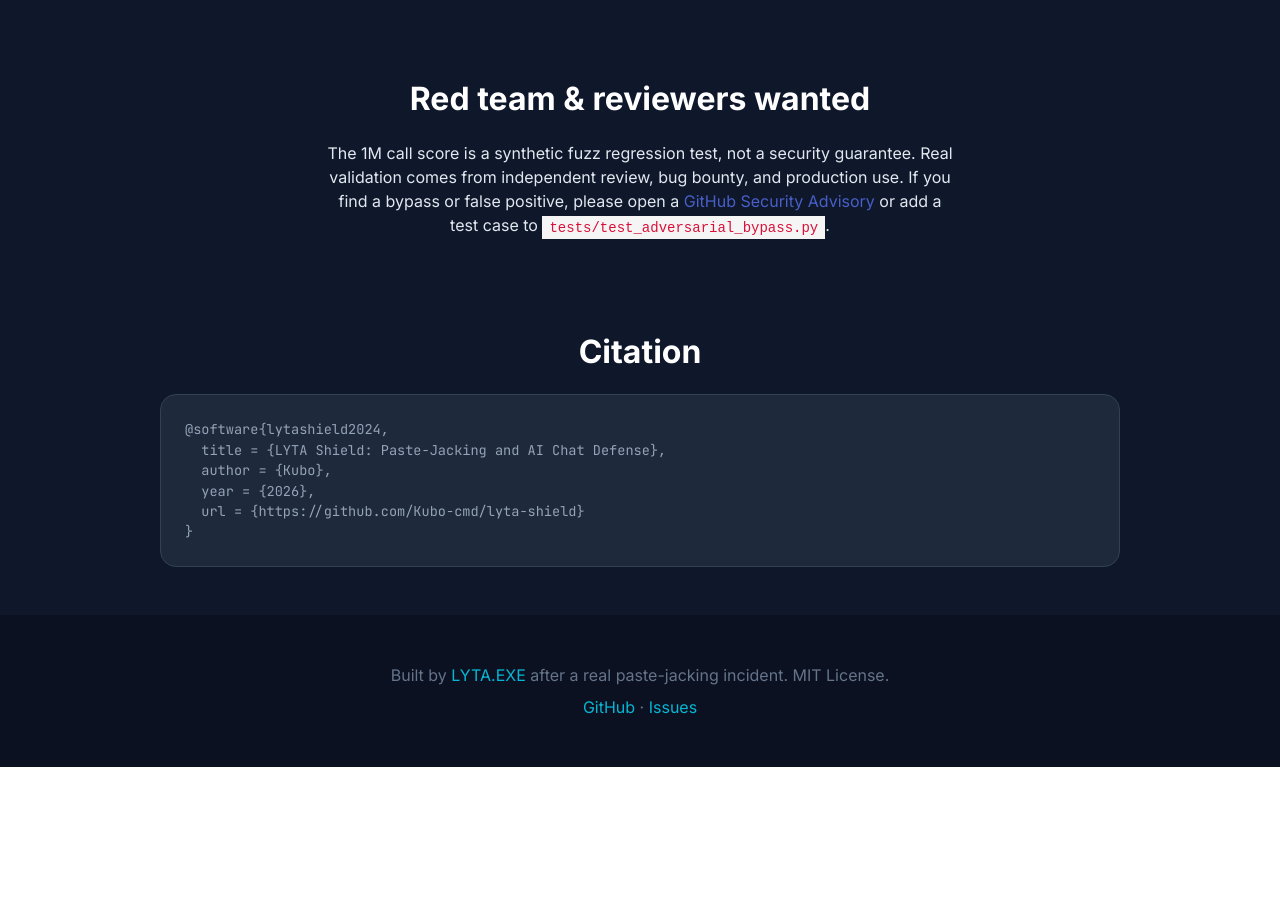
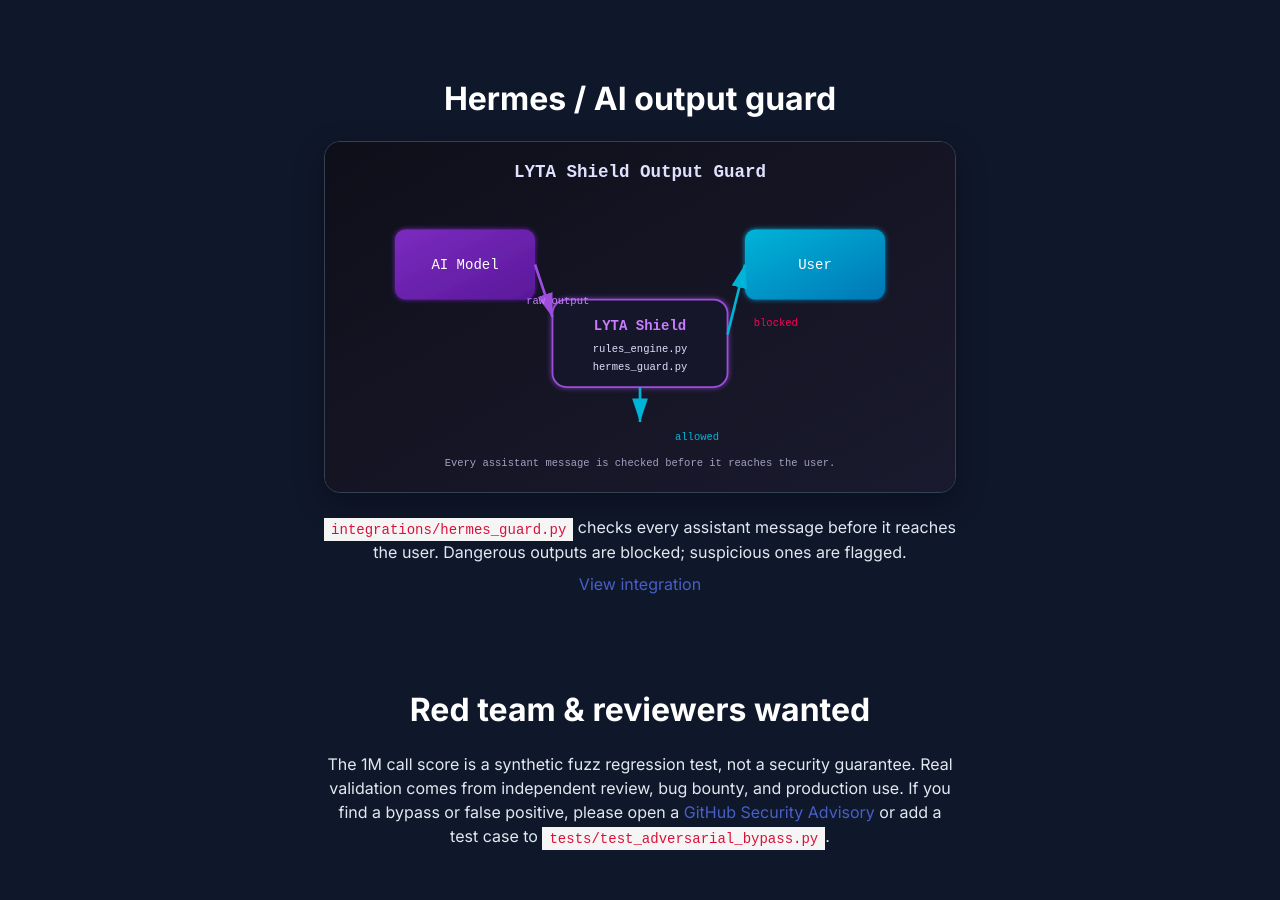
Before and after one commit to Kubo-cmd/lyta-shield, a plain HTML site: page docs/index.html in a window 1280 px wide. Shown: the part 1964-2864 px from the top of the page. Before the commit the page ends 2731 px from the top, so only its background shows below. Drawn offline with nearby package versions, Linux system fonts and the light colour scheme; some icons are missing.

Commit message:
feat: IRC handler invitation rules, output guard diagram, skill stubs

```diff
--- a/docs/index.html
+++ b/docs/index.html
@@ -290,6 +290,24 @@
 
 <section class="section">
   <div class="container is-max-desktop">
+    <h2 class="title is-3 section-title has-text-centered">Hermes / AI output guard</h2>
+    <div class="columns is-centered">
+      <div class="column is-8 has-text-centered">
+        <img class="pipeline-img" src="guard-diagram.svg" alt="LYTA Shield output guard" width="100%">
+        <p class="mt-4">
+          <code>integrations/hermes_guard.py</code> checks every assistant message before it reaches the user.
+          Dangerous outputs are blocked; suspicious ones are flagged.
+        </p>
+        <p class="mt-2">
+          <a href="https://github.com/Kubo-cmd/lyta-shield/tree/main/integrations">View integration</a>
+        </p>
+      </div>
+    </div>
+  </div>
+</section>
+
+<section class="section">
+  <div class="container is-max-desktop">
     <h2 class="title is-3 section-title has-text-centered">Red team & reviewers wanted</h2>
     <div class="columns is-centered">
       <div class="column is-8 has-text-centered">
--- a/src/rules.json
+++ b/src/rules.json
@@ -54,6 +54,8 @@
     {"id": "eval_dynamic_exec", "pattern": "\\b(eval\\s*\\(|\\beval\\s+['\"]\\$|\\bexec\\s+\\$\\(curl)\\b", "description": "Eval dynamic execution"},
     {"id": "paste_jacking_suspicious_1", "pattern": "\\b(paste\\s+(?:this\\s+)?(?:code|command|text|script)\\s+(?:into|in|inside|to)\\s+(?:the\\s+)?(?:your\\s+)?(?:terminal|shell|console|command\\s+line|prompt|window))\\b", "description": "Paste-jacking instruction"},
     {"id": "paste_jacking_suspicious_2", "pattern": "(copy\\s+(?:the\\s+following\\s+)?(?:code|command|script|text|this)\\s+(?:into|in|to|inside)\\s+(?:the\\s+)?(?:your\\s+)?(?:terminal|shell|console|command\\s+line|prompt|window))\\b", "description": "Paste-jacking instruction"},
+    {"id": "irc_handler_invitation", "pattern": "\\b(open|start|get|join|connect)\\s+(?:an?\\s+)?(?:irc|znc|bnc)\\b", "description": "Invitation to join IRC/ZNC"},
+    {"id": "irc_handler_network", "pattern": "\\b(irc|znc|bnc)\\b.*?\\b(handler|underworld|fedex|dark|underground|market|warez|carding|hackers)\\b", "description": "Invitation to criminal IRC/handler network"},
     {"id": "security_disable", "pattern": "\\b(disable\\s+(?:security|gatekeeper|sip|sudoers|firewall|defender))\\b", "description": "Security disable attempt"},
     {"id": "macos_security_disable", "pattern": "\\b(spctl\\s+--master-disable|csrutil\\s+disable)\\b", "description": "macOS security disable"},
     {"id": "browser_dynamic_code", "pattern": "\\b(Function\\s*\\(\\s*\\)|new\\s+Function\\s*\\(\\s*['\"].*?\\)|setTimeout\\s*\\(\\s*['\"].*?\\)|setInterval\\s*\\(\\s*['\"].*?\\))", "description": "Browser dynamic code execution"}
```
Also changed, not shown: docs/guard-diagram.svg (added), 1 other file.
